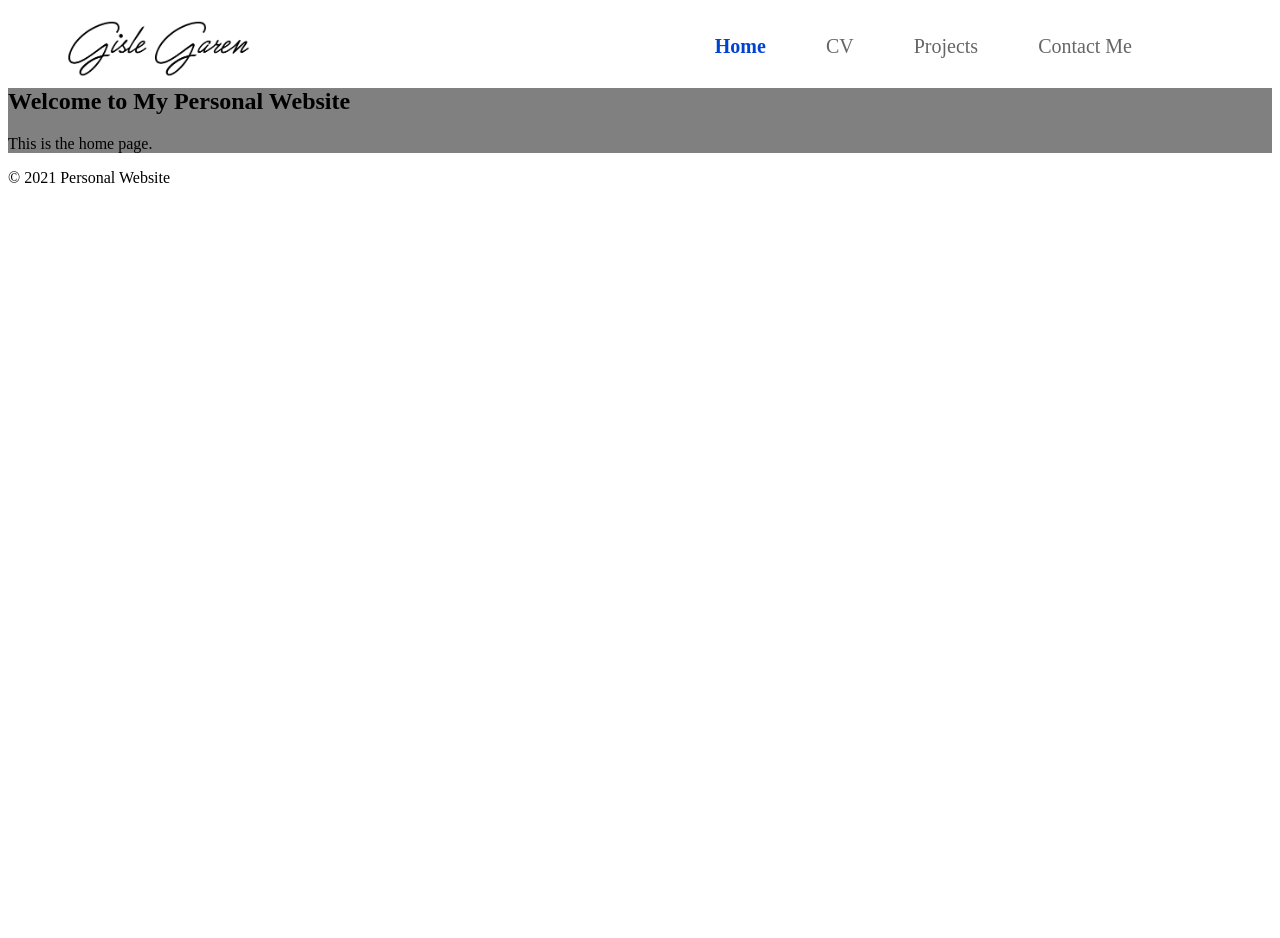
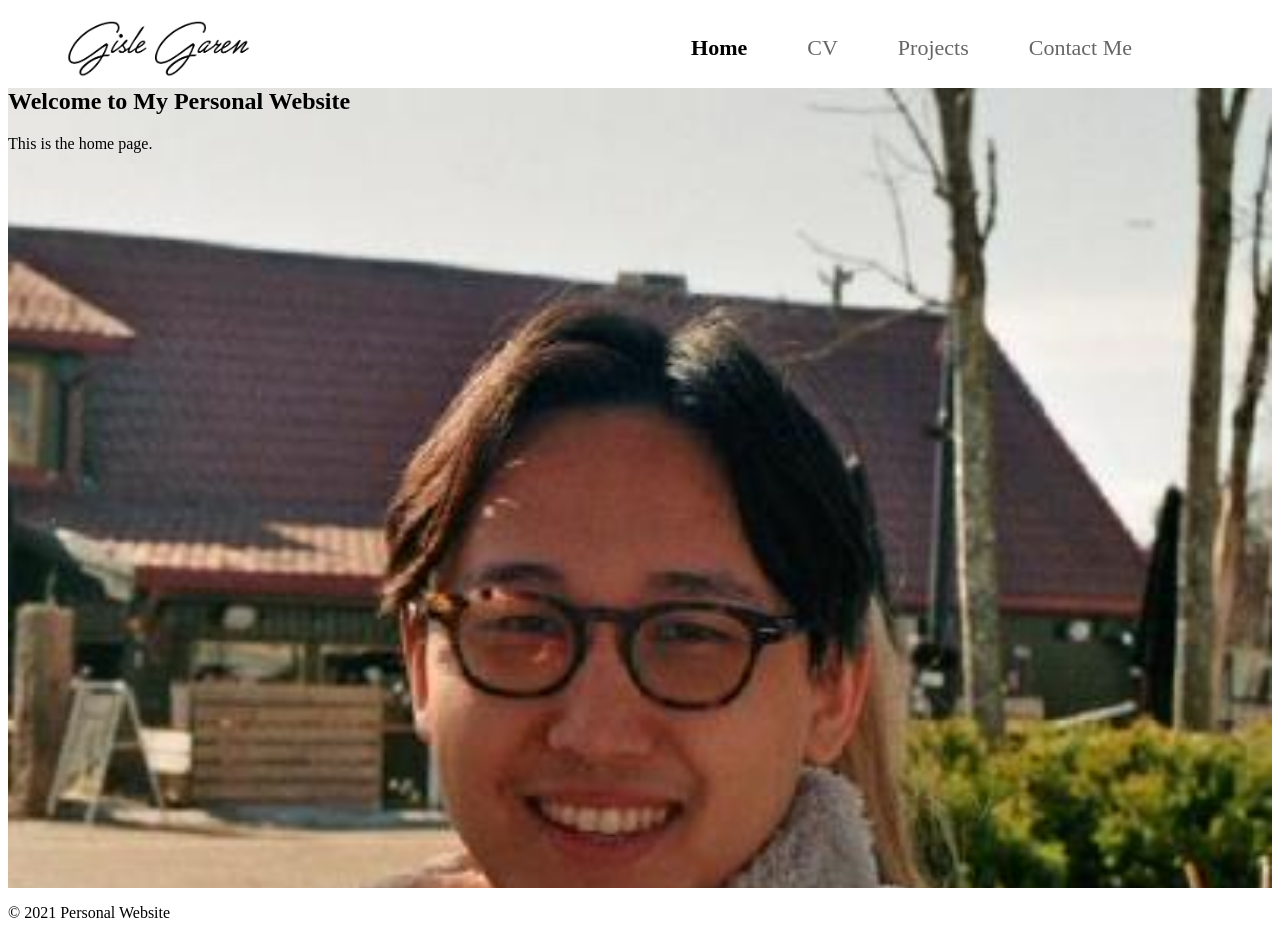
Before and after one commit to GisleGaren/personal-website, a Next.js app in the folder personal-website/: page / in a window 1280 px wide. Before the commit the page ends 800 px from the top, so only its background shows below. Built offline with nearby package versions, Linux system fonts and the light colour scheme.

Commit message:
Final iteration of the day. Absolutely cursed image btw

```diff
--- a/personal-website/src/components/layout/Navbar.css
+++ b/personal-website/src/components/layout/Navbar.css
@@ -23,14 +23,14 @@
     text-decoration: none;
     color: rgba(0, 0, 0, 0.603);
     font-weight: normal;
-    font-size: 20px;
+    font-size: 22px;
     padding-bottom: 5px;
     height: 27px;
 }
 
 .links a.active {
     font-weight: bolder; /* Make the active link bold */
-    color: #0043d3;
+    color: #000000;
 }
 
 .links a::after {
--- a/personal-website/src/pages/index.css
+++ b/personal-website/src/pages/index.css
@@ -1,5 +1,7 @@
 .body{
-    background-color: gray;
+    background-image: url("../../public/images/profilePic.jpg");
+    background-size: cover; /* Ensures the background image covers the entire container */
+    min-height: 100vh; /* Ensures the container takes up at least the full viewport height */
 }
 
 .body h2{
```
Also changed, not shown: personal-website/public/images/profilePic.jpg (added).
